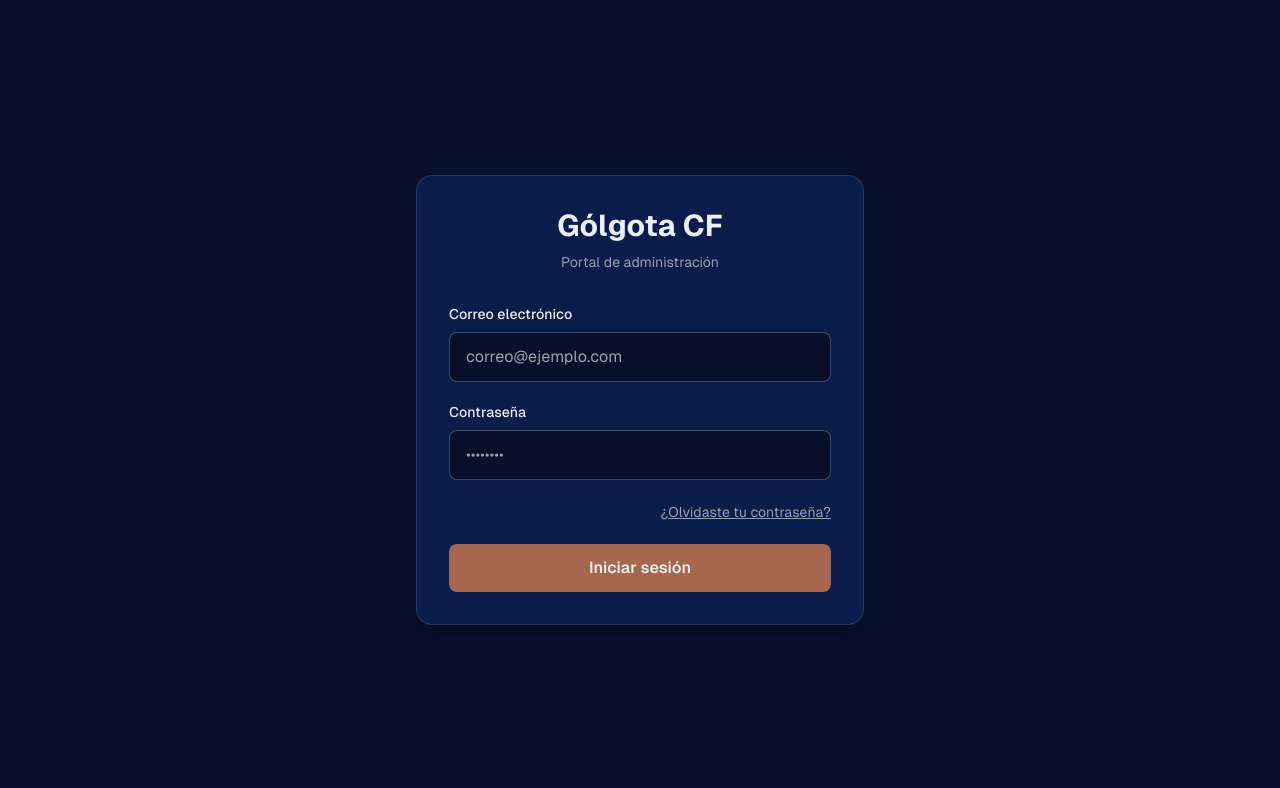
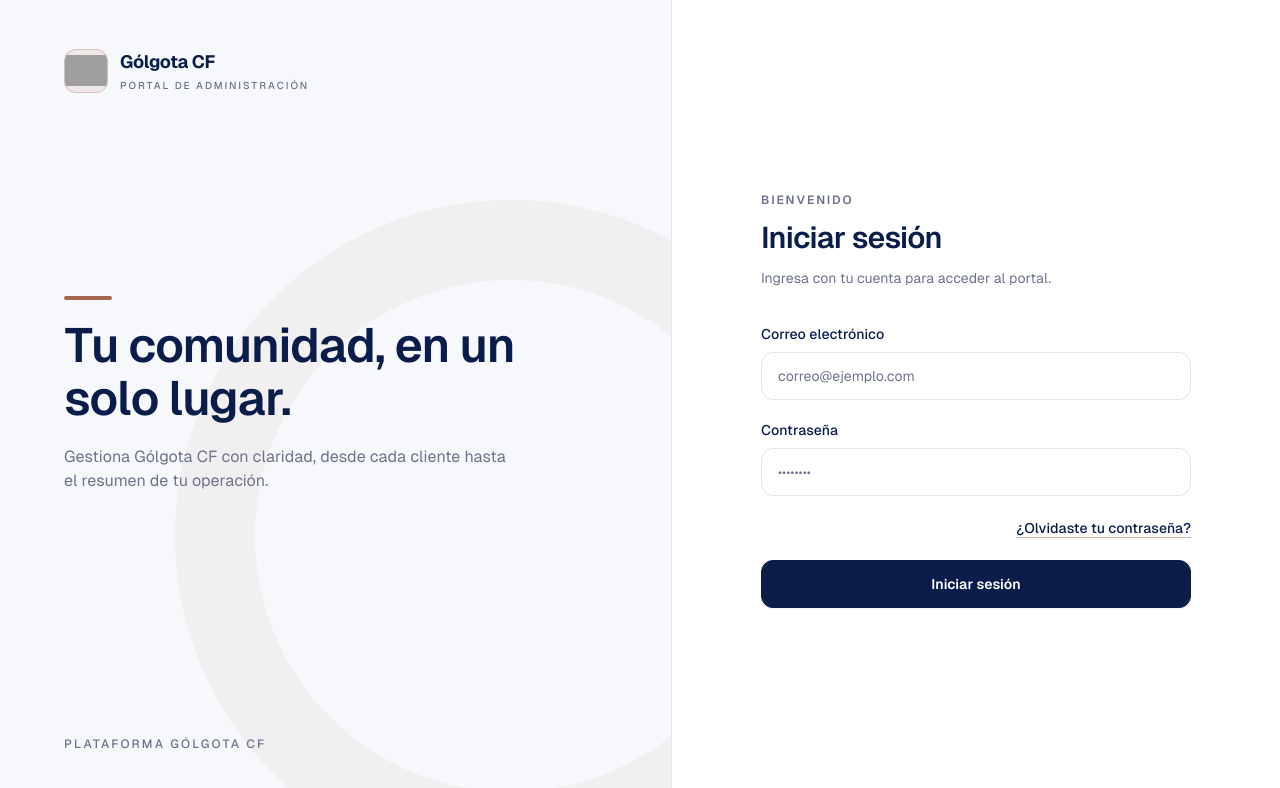
Before and after one commit to miguealvarez96-web/Golgota, a Next.js app: page /login in a window 1280 px wide. Shown: the top 788 px of the page. Built offline with nearby package versions, Linux system fonts and the light colour scheme; no server answers; grey boxes are pictures that could not be loaded.

Commit message:
Completa identidad visual dashboard autenticacion y clientes

```diff
--- a/src/app/(auth)/login/page.tsx
+++ b/src/app/(auth)/login/page.tsx
@@ -3,6 +3,7 @@
 import { FormEvent, useState } from "react";
 import { z } from "zod";
 
+import Brand from "@/components/layout/brand";
 import { createClient } from "@/lib/supabase/client";
 
 const loginSchema = z.object({
@@ -108,23 +109,33 @@ export default function LoginPage() {
   }
 
   return (
-    <main className="flex min-h-screen items-center justify-center bg-[#06102B] px-4">
-      <div className="w-full max-w-md rounded-2xl border border-[#6B738A]/30 bg-[#0A1D4A] p-8 shadow-xl">
-        <div className="mb-8 text-center">
-          <h1 className="text-3xl font-bold text-[#EBEFF4]">
-            Gólgota CF
+    <main className="min-h-screen bg-brand-surface text-brand-text lg:grid lg:grid-cols-[minmax(0,1.05fr)_minmax(0,0.95fr)]">
+      <section className="relative flex flex-col justify-between overflow-hidden border-b border-brand-border bg-brand-bg px-6 py-8 sm:px-10 lg:min-h-screen lg:border-b-0 lg:border-r lg:px-12 lg:py-12 xl:px-16">
+        <div aria-hidden="true" className="pointer-events-none absolute -right-32 -top-52 h-[31rem] w-[31rem] rounded-full border-[3rem] border-brand-copper/[0.06] lg:-right-44 lg:top-1/4 lg:h-[42rem] lg:w-[42rem] lg:border-[5rem]" />
+        <Brand />
+        <div className="relative mt-10 max-w-xl lg:my-auto">
+          <div className="mb-5 h-1 w-12 rounded-full bg-brand-copper" />
+          <h1 className="text-2xl font-semibold leading-tight tracking-tight sm:text-3xl lg:text-5xl lg:leading-[1.1]">
+            Tu comunidad, en un solo lugar.
           </h1>
-
-          <p className="mt-2 text-sm text-[#999EAA]">
-            Portal de administración
+          <p className="mt-3 max-w-md text-sm leading-relaxed text-brand-secondary lg:mt-5 lg:text-base">
+            Gestiona Gólgota CF con claridad, desde cada cliente hasta el resumen de tu operación.
           </p>
         </div>
+        <p className="relative mt-10 hidden text-xs font-medium uppercase tracking-[0.18em] text-brand-secondary lg:block">Plataforma Gólgota CF</p>
+      </section>
 
-        <form onSubmit={handleSubmit} className="space-y-5">
+      <section className="flex items-center justify-center px-6 py-12 sm:px-10 lg:min-h-screen lg:py-16">
+        <div className="w-full max-w-[430px]">
+          <p className="eyebrow">Bienvenido</p>
+          <h2 className="mt-3 text-3xl font-semibold tracking-tight">Iniciar sesión</h2>
+          <p className="mt-3 text-sm text-brand-secondary">Ingresa con tu cuenta para acceder al portal.</p>
+
+        <form onSubmit={handleSubmit} className="mt-9 space-y-5">
           <div>
             <label
               htmlFor="email"
-              className="mb-2 block text-sm font-medium text-[#EBEFF4]"
+              className="field-label"
             >
               Correo electrónico
             </label>
@@ -137,14 +148,14 @@ export default function LoginPage() {
               autoComplete="email"
               placeholder="correo@ejemplo.com"
               required
-              className="w-full rounded-lg border border-[#6B738A]/60 bg-[#06102B] px-4 py-3 text-[#EBEFF4] outline-none transition focus:border-[#B07050]"
+              className="field min-h-12 px-4"
             />
           </div>
 
           <div>
             <label
               htmlFor="password"
-              className="mb-2 block text-sm font-medium text-[#EBEFF4]"
+              className="field-label"
             >
               Contraseña
             </label>
@@ -157,7 +168,7 @@ export default function LoginPage() {
               autoComplete="current-password"
               placeholder="••••••••"
               required
-              className="w-full rounded-lg border border-[#6B738A]/60 bg-[#06102B] px-4 py-3 text-[#EBEFF4] outline-none transition focus:border-[#B07050]"
+              className="field min-h-12 px-4"
             />
           </div>
 
@@ -166,7 +177,7 @@ export default function LoginPage() {
               type="button"
               onClick={handlePasswordRecovery}
               disabled={recoveryLoading}
-              className="text-sm text-[#999EAA] underline transition hover:text-[#EBEFF4] disabled:opacity-60"
+              className="text-sm font-medium text-brand-text underline decoration-brand-copper/50 underline-offset-4 transition hover:text-brand-copper disabled:opacity-60"
             >
               {recoveryLoading
                 ? "Enviando..."
@@ -175,13 +186,13 @@ export default function LoginPage() {
           </div>
 
           {error && (
-            <div className="rounded-lg border border-red-900 bg-red-950/40 px-4 py-3 text-sm text-red-300">
+            <div role="alert" className="rounded-xl border border-red-200 bg-red-50 px-4 py-3 text-sm text-red-700">
               {error}
             </div>
           )}
 
           {message && (
-            <div className="rounded-lg border border-emerald-900 bg-emerald-950/40 px-4 py-3 text-sm text-emerald-300">
+            <div role="status" className="rounded-xl border border-emerald-200 bg-emerald-50 px-4 py-3 text-sm text-emerald-800">
               {message}
             </div>
           )}
@@ -189,14 +200,15 @@ export default function LoginPage() {
           <button
             type="submit"
             disabled={loading}
-            className="w-full rounded-lg bg-[#A7674E] px-4 py-3 font-semibold text-[#EBEFF4] transition hover:bg-[#B07050] disabled:cursor-not-allowed disabled:opacity-60"
+            className="btn-primary min-h-12 w-full"
           >
             {loading
               ? "Iniciando sesión..."
               : "Iniciar sesión"}
           </button>
         </form>
-      </div>
+        </div>
+      </section>
     </main>
   );
 }
--- a/src/app/globals.css
+++ b/src/app/globals.css
@@ -3,30 +3,30 @@
 @tailwind utilities;
 
 :root {
-  --background: #06102B;
-  --foreground: #EBEFF4;
+  --background: #F6F8FB;
+  --foreground: #0A1D4A;
 }
 
 body {
   color: var(--foreground);
   background: var(--background);
   font-family: var(--font-geist-sans), Arial, Helvetica, sans-serif;
-  color-scheme: dark;
+  color-scheme: light;
 }
 
 @layer base {
-  ::selection { background: #B07050; color: #06102B; }
-  :focus-visible { outline: 2px solid #EBEFF4; outline-offset: 4px; }
+  ::selection { background: #A7674E; color: #FFFFFF; }
+  :focus-visible { outline: 2px solid #A7674E; outline-offset: 3px; }
 }
 
 @layer components {
-  .portal-page { @apply mx-auto w-full max-w-7xl px-4 py-6 sm:p-8 lg:p-10; }
-  .panel { @apply rounded-2xl border border-brand-muted/30 bg-brand-surface shadow-[0_10px_32px_-20px_rgba(0,0,0,0.6)]; }
+  .portal-page { @apply mx-auto w-full max-w-7xl px-4 py-7 sm:px-8 sm:py-9 lg:px-10 lg:py-11; }
+  .panel { @apply rounded-2xl border border-brand-border bg-brand-surface shadow-[0_8px_28px_-22px_rgba(10,29,74,0.22)]; }
   .page-title { @apply text-2xl font-semibold tracking-tight text-brand-text sm:text-3xl; }
-  .eyebrow { @apply text-xs font-semibold uppercase tracking-[0.18em] text-brand-secondary; }
-  .btn-primary { @apply inline-flex min-h-11 items-center justify-center gap-2 rounded-xl border border-brand-copper bg-brand-copper/20 px-4 py-2.5 text-sm font-semibold text-brand-text transition-colors hover:border-brand-hover hover:bg-brand-hover hover:text-brand-bg disabled:cursor-wait disabled:opacity-60; }
-  .btn-secondary { @apply inline-flex min-h-11 items-center justify-center gap-2 rounded-xl border border-brand-muted/60 bg-transparent px-4 py-2.5 text-sm font-medium text-brand-text transition-colors hover:border-brand-copper hover:bg-brand-copper/10 disabled:cursor-wait disabled:opacity-60; }
-  .field { @apply min-h-11 w-full rounded-xl border border-brand-muted/60 bg-brand-bg px-3 py-2.5 text-sm text-brand-text placeholder:text-brand-secondary focus:border-brand-hover focus:outline focus:outline-2 focus:outline-offset-2 focus:outline-brand-hover disabled:opacity-60; }
+  .eyebrow { @apply text-xs font-semibold uppercase tracking-[0.16em] text-brand-secondary; }
+  .btn-primary { @apply inline-flex min-h-11 items-center justify-center gap-2 rounded-xl border border-brand-text bg-brand-text px-4 py-2.5 text-sm font-semibold text-white shadow-sm transition-all hover:border-brand-hover hover:shadow-[0_4px_16px_-8px_rgba(167,103,78,0.65)] disabled:cursor-wait disabled:opacity-60; }
+  .btn-secondary { @apply inline-flex min-h-11 items-center justify-center gap-2 rounded-xl border border-brand-border bg-white px-4 py-2.5 text-sm font-medium text-brand-text transition-colors hover:border-brand-copper hover:bg-brand-bg disabled:cursor-wait disabled:opacity-60; }
+  .field { @apply min-h-11 w-full rounded-xl border border-brand-border bg-white px-3 py-2.5 text-sm text-brand-text placeholder:text-brand-secondary focus:border-brand-copper focus:outline focus:outline-2 focus:outline-offset-2 focus:outline-brand-copper disabled:opacity-60; }
   .field-label { @apply mb-2 block text-sm font-medium text-brand-text; }
 }
 
--- a/src/components/layout/brand.tsx
+++ b/src/components/layout/brand.tsx
@@ -9,7 +9,7 @@ export default function Brand() {
 
   return (
     <div className="flex min-w-0 items-center gap-3">
-      <div aria-hidden="true" className="relative flex h-11 w-11 shrink-0 items-center justify-center overflow-hidden rounded-xl border border-brand-copper/60 bg-brand-bg">
+      <div aria-hidden="true" className="relative flex h-11 w-11 shrink-0 items-center justify-center overflow-hidden rounded-xl border border-brand-copper/30 bg-brand-copper/10">
         {!logoLoaded && <span className="text-2xl font-black italic text-brand-copper">G</span>}
         {!logoFailed && (
           <Image src="/golgota-logo.png" alt="" width={44} height={44} unoptimized
--- a/src/components/layout/logout-button.tsx
+++ b/src/components/layout/logout-button.tsx
@@ -41,7 +41,7 @@ export default function LogoutButton() {
         {isLoading ? "Cerrando sesión..." : "Cerrar sesión"}
       </button>
       {error && (
-        <p role="alert" className="mt-2 max-w-xs text-sm text-red-400">
+        <p role="alert" className="mt-2 max-w-xs text-sm text-red-700">
           {error}
         </p>
       )}
--- a/src/components/layout/portal-navigation.tsx
+++ b/src/components/layout/portal-navigation.tsx
@@ -22,7 +22,7 @@ export default function PortalNavigation() {
       <p className="eyebrow mb-4 hidden px-3 lg:block">
         Portal
       </p>
-      <ul className="grid grid-cols-2 gap-2 sm:grid-cols-3 lg:grid-cols-1">
+      <ul className="grid grid-cols-2 gap-1.5 sm:grid-cols-3 lg:grid-cols-1">
         {sections.map(({ title, href, icon }) => {
           const active = pathname === href || (href !== "/" && pathname.startsWith(`${href}/`));
 
@@ -31,10 +31,10 @@ export default function PortalNavigation() {
               <Link
                 href={href}
                 aria-current={active ? "page" : undefined}
-                className={`flex min-h-12 items-center gap-2.5 rounded-xl border px-3 py-3 text-sm transition-colors ${
+                className={`flex min-h-11 items-center gap-2.5 rounded-lg border px-3 py-2.5 text-sm transition-colors ${
                   active
-                    ? "border-brand-copper bg-brand-copper/20 font-semibold text-brand-text shadow-[inset_3px_0_0_#A7674E] hover:bg-brand-copper/30"
-                    : "border-transparent text-brand-secondary hover:border-brand-muted/30 hover:bg-brand-bg/50 hover:text-brand-text"
+                    ? "border-brand-copper/25 bg-brand-copper/10 font-semibold text-brand-text shadow-[inset_3px_0_0_#A7674E] hover:bg-brand-copper/15"
+                    : "border-transparent text-brand-secondary hover:border-brand-border hover:bg-brand-bg hover:text-brand-text"
                 }`}
               >
                 <PortalIcon name={icon} />{title}
--- a/tailwind.config.ts
+++ b/tailwind.config.ts
@@ -10,13 +10,14 @@ const config: Config = {
     extend: {
       colors: {
         brand: {
-          bg: "#06102B",
-          surface: "#0A1D4A",
+          bg: "#F6F8FB",
+          surface: "#FFFFFF",
           copper: "#A7674E",
           hover: "#B07050",
-          text: "#EBEFF4",
-          secondary: "#999EAA",
+          text: "#0A1D4A",
+          secondary: "#6B738A",
           muted: "#6B738A",
+          border: "#E2E7EF",
         },
         background: "var(--background)",
         foreground: "var(--foreground)",
```
Also changed, not shown: src/app/(app)/layout.tsx (+6 -6 lines), src/app/(app)/page.tsx (+6 -6 lines), src/app/(auth)/reset-password/page.tsx (+10 -10 lines), src/components/clientes/client-form.tsx (+4 -4 lines), 1 other file (tests, documents, lock files or other folders).
